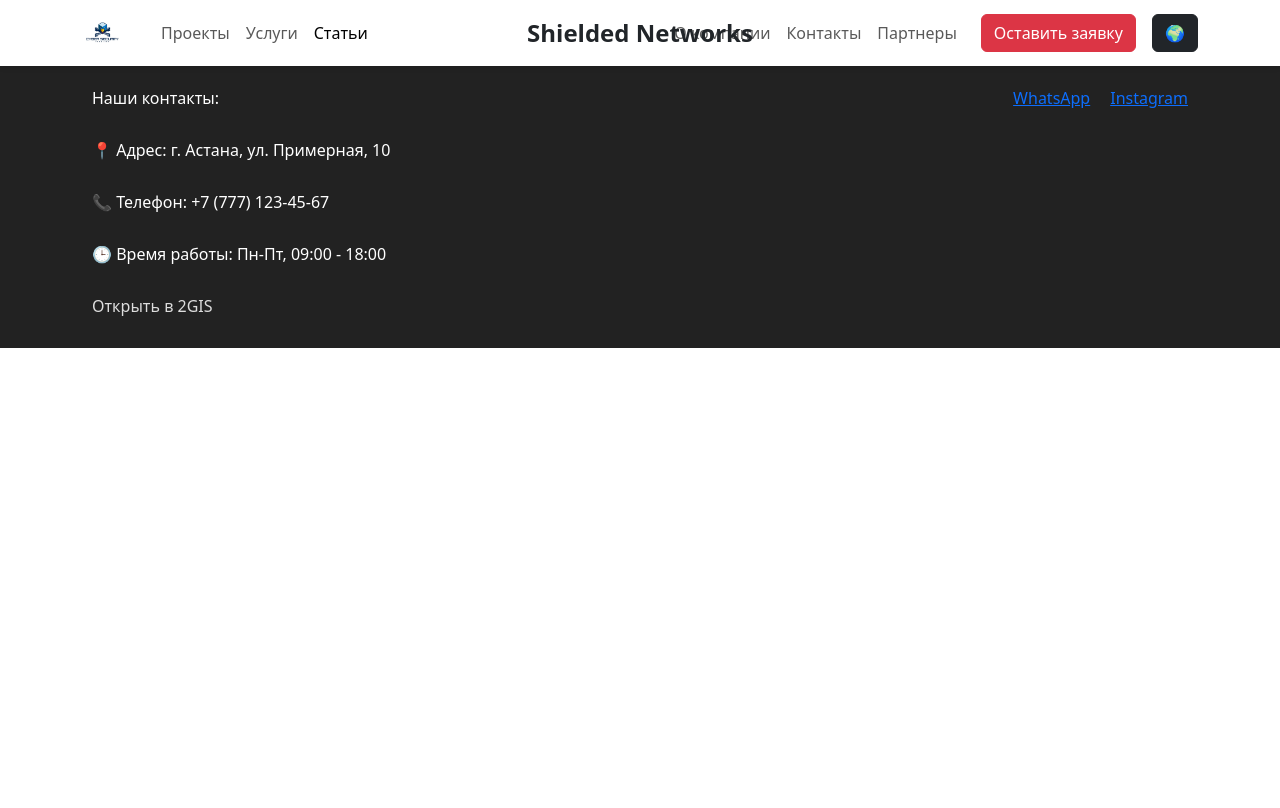
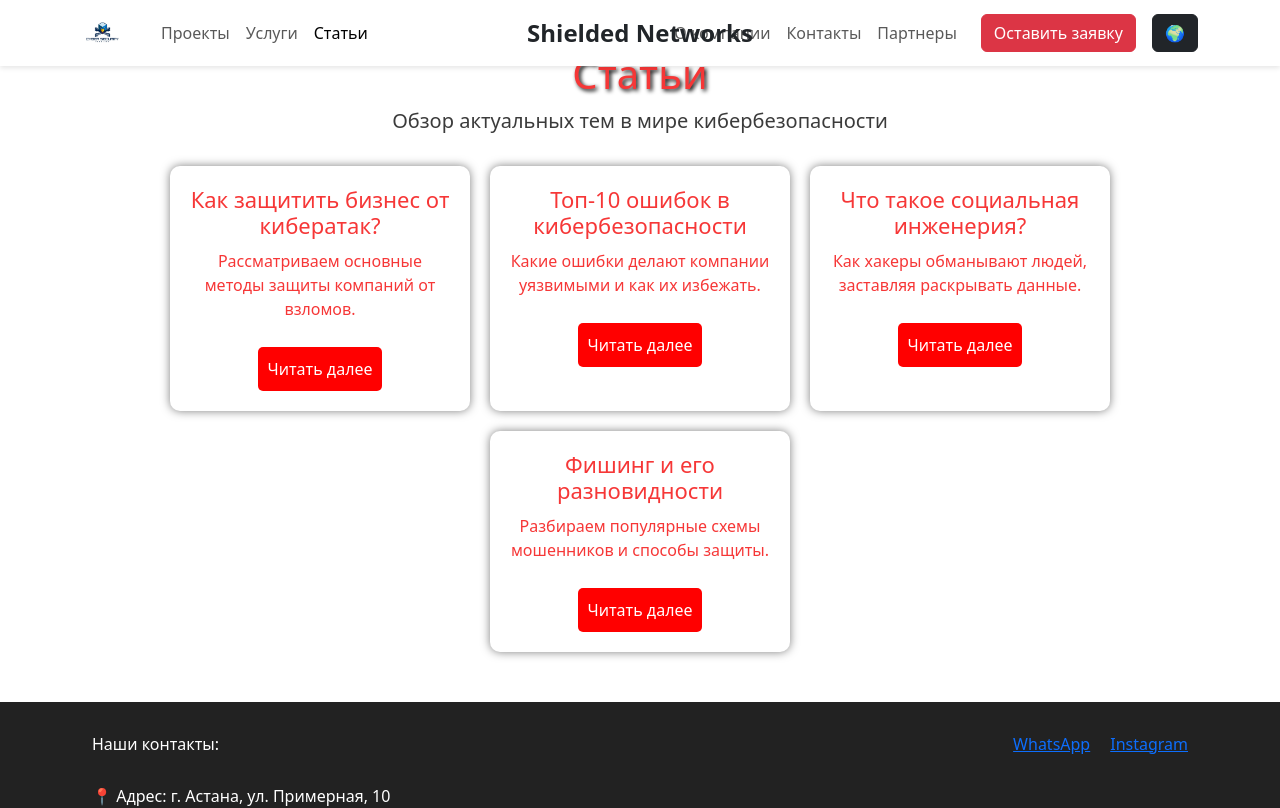
Before and after one commit to Neroframe/ReactFront, a React (Vite) app: page /news in a window 1280 px wide. Shown: the top 808 px of the page. Built offline with nearby package versions, Linux system fonts and the light colour scheme.

Commit message:
News jsx and css, aslo little fix of slider(color)

```diff
--- a/src/pages/About.jsx
+++ b/src/pages/About.jsx
@@ -38,7 +38,7 @@ const About = () => {
 
       {/* Раздел "Наша команда" */}
       <section className="about-team">
-        <h2>Наша команда</h2>
+        <h2>Лица компании</h2>
         <div className="team-grid">
           <div className="team-member">
             <img src="/src/assets/team/adilet.jpg" alt="Асылжан" />
--- a/src/pages/News.jsx
+++ b/src/pages/News.jsx
@@ -1,7 +1,46 @@
 import React from "react";
+import "../styles/News.css"; // Подключаем стили
 
-const News = () => {
-  return <h1>News Page</h1>;
+const articles = [
+  {
+    title: "Как защитить бизнес от кибератак?",
+    description: "Рассматриваем основные методы защиты компаний от взломов.",
+    link: "#",
+  },
+  {
+    title: "Топ-10 ошибок в кибербезопасности",
+    description: "Какие ошибки делают компании уязвимыми и как их избежать.",
+    link: "#",
+  },
+  {
+    title: "Что такое социальная инженерия?",
+    description: "Как хакеры обманывают людей, заставляя раскрывать данные.",
+    link: "#",
+  },
+  {
+    title: "Фишинг и его разновидности",
+    description: "Разбираем популярные схемы мошенников и способы защиты.",
+    link: "#",
+  },
+];
+
+const Articles = () => {
+  return (
+    <section className="articles">
+      <h1>Статьи</h1>
+      <p className="subtitle">Обзор актуальных тем в мире кибербезопасности</p>
+
+      <div className="articles-container">
+        {articles.map((article, index) => (
+          <div key={index} className="article-card">
+            <h2>{article.title}</h2>
+            <p>{article.description}</p>
+            <a href={article.link}>Читать далее</a>
+          </div>
+        ))}
+      </div>
+    </section>
+  );
 };
 
-export default News;
+export default Articles;
--- /dev/null
+++ b/src/styles/News.css
@@ -0,0 +1,56 @@
+.articles {
+    padding: 50px 20px;
+    text-align: center;
+    color: rgb(246, 55, 55);
+}
+
+h1 {
+    font-size: 42px;
+    text-shadow: 2px 2px 4px black;
+}
+
+.subtitle {
+    font-size: 20px;
+    margin-bottom: 30px;
+    color: rgba(10, 10, 10, 0.8);
+}
+
+.articles-container {
+    display: flex;
+    justify-content: center;
+    gap: 20px;
+    flex-wrap: wrap;
+}
+
+.article-card {
+    background: rgba(255, 255, 255, 0.1);
+    padding: 20px;
+    border-radius: 10px;
+    width: 300px;
+    text-align: center;
+    box-shadow: 0px 0px 10px rgba(0, 0, 0, 0.5);
+}
+
+.article-card h2 {
+    font-size: 22px;
+    margin-bottom: 10px;
+}
+
+.article-card p {
+    font-size: 16px;
+}
+
+.article-card a {
+    display: inline-block;
+    margin-top: 10px;
+    padding: 10px;
+    background: red;
+    color: white;
+    text-decoration: none;
+    border-radius: 5px;
+    transition: 0.3s;
+}
+
+.article-card a:hover {
+    background: darkred;
+}
--- a/src/styles/PartnersSlider.css
+++ b/src/styles/PartnersSlider.css
@@ -14,7 +14,7 @@
 
 .slider-container {
   position: relative;
-  background: #407bff;
+  background: red;
   border-radius: 20px;
   width: 80%;
   margin: auto;
@@ -69,7 +69,7 @@
   top: 50%;
   transform: translateY(-50%);
   font-size: 30px;
-  color: white;
+  color: rgb(255, 0, 0);
   cursor: pointer;
   z-index: 10;
   background: transparent;
```
